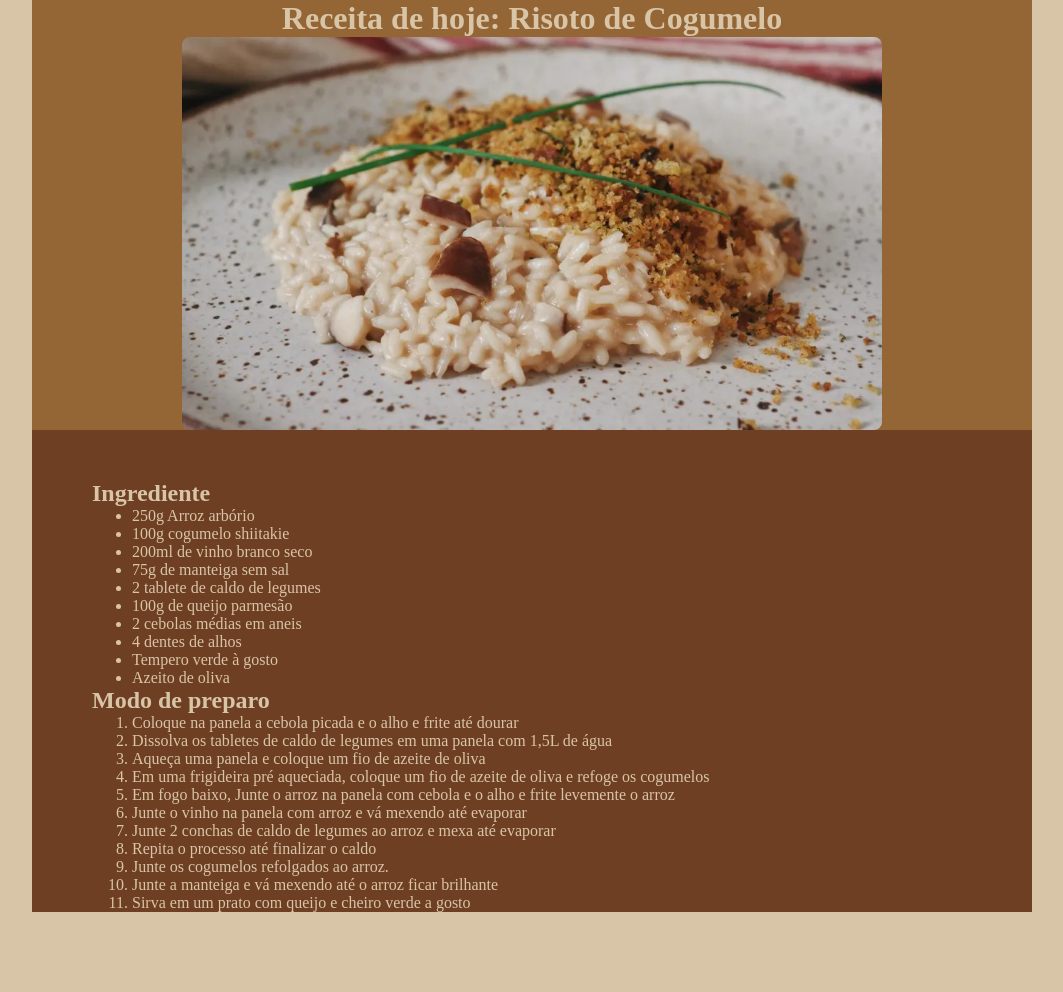
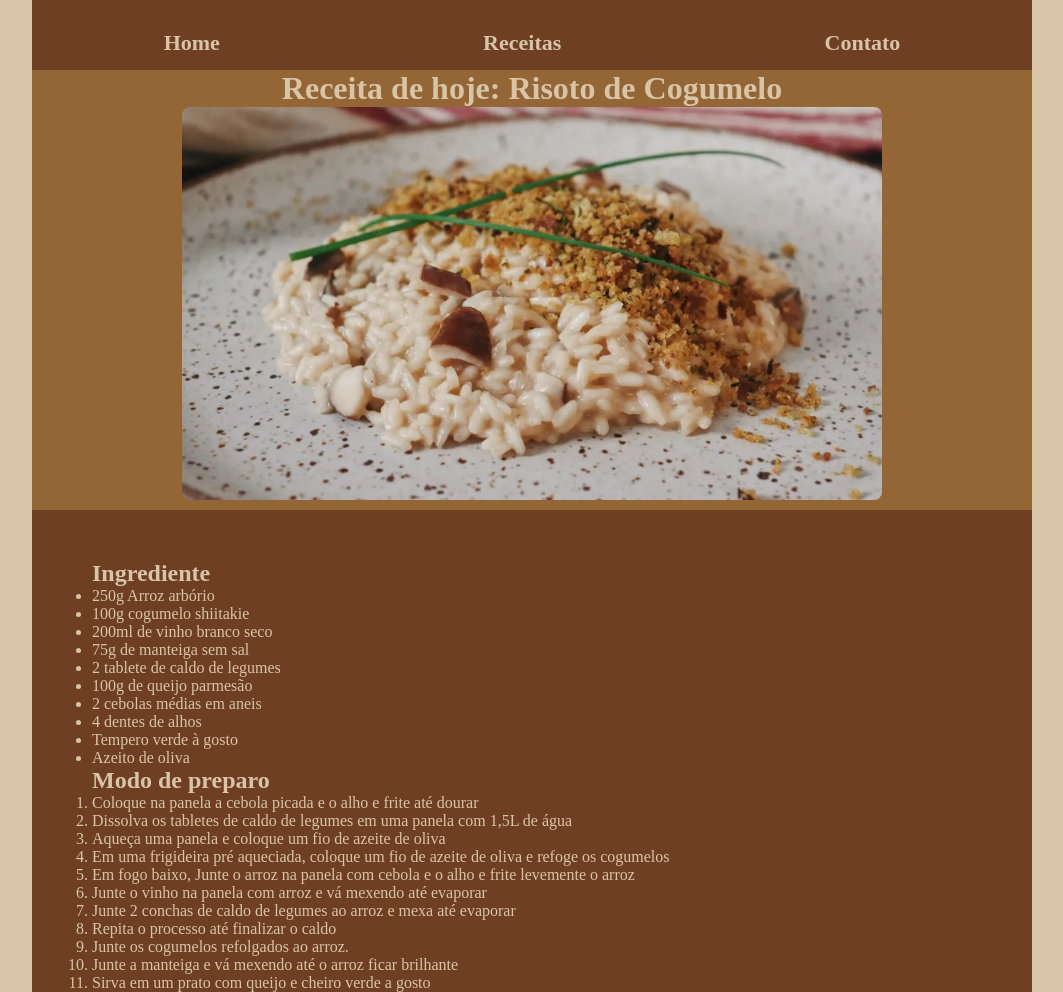
Before and after one commit to Arielguilardi/curso-dfs-au02-a15, a plain HTML site: page index.html in a window 1280 px wide. Shown: the whole page, without its empty margins (108-1171 px from the left). Before the commit the page ends 912 px from the top, so only its background shows below. Drawn offline with Linux system fonts and the light colour scheme.

Commit message:
menu superior

```diff
--- a/index.html
+++ b/index.html
@@ -13,6 +13,13 @@
 </head>
 
 <body>
+    <nav id="menu">
+        <ul>
+            <li><a href="index.html">Home</a></li>
+            <li><a href="receitas.html">Receitas</a></li>
+            <li><a href="contato.html">Contato</a></li>
+        </ul>
+    </nav>
     <div id="titulo">
         <h1>Receita de hoje: Risoto de Cogumelo</h1>
         <img src="./assets/risoto-de-cogumelos-laura2.webp" alt="Risoto de Cogumelo em um prato decorado" width="50%"
--- a/style.css
+++ b/style.css
@@ -7,6 +7,7 @@
 
 * {
     margin: 0;
+    padding: 0;
 }
 
 body,
@@ -32,6 +33,36 @@ body {
     color: #d8c5a8
 }
 
+#menu {
+    width: 100%;
+    height: 70px;
+    background-color: #6f3f23;
+    color: #d8c5a8;
+    padding-top: 30px;
+}
+
+#menu ul {
+    display: flex;
+    /* flex-direction: row; */
+    justify-content: space-around;
+}
+
+#menu ul li {
+    list-style: none;
+}
+
+#menu ul li a {
+    text-decoration: none;
+    color: #d8c5a8;
+    font-size: 22px;
+    font-weight: 600;
+
+    &:hover {
+        color: #d3914b;
+        text-decoration: underline;
+    }
+}
+
 #titulo {
     width: 100%;
     height: auto;
@@ -39,6 +70,7 @@ body {
     display: flex;
     flex-direction: column;
     align-items: center;
+    padding-bottom: 10px;
 }
 
 #titulo img {
```
